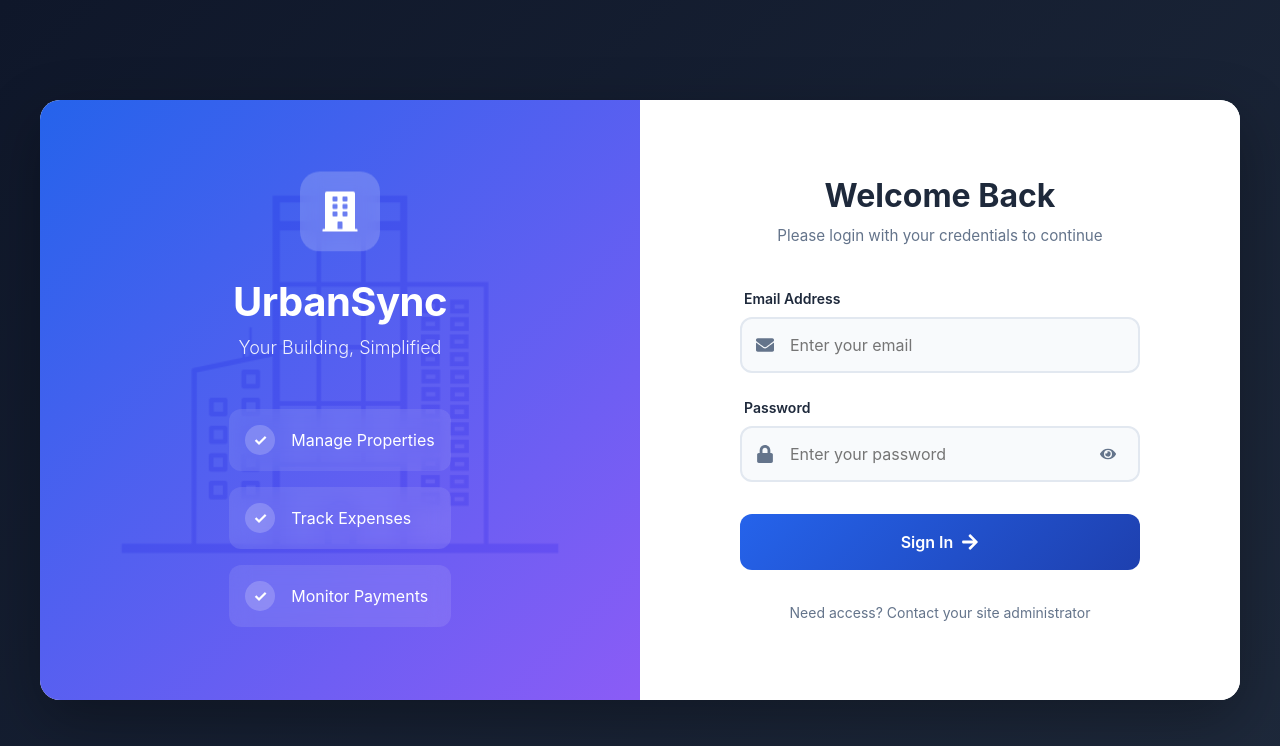
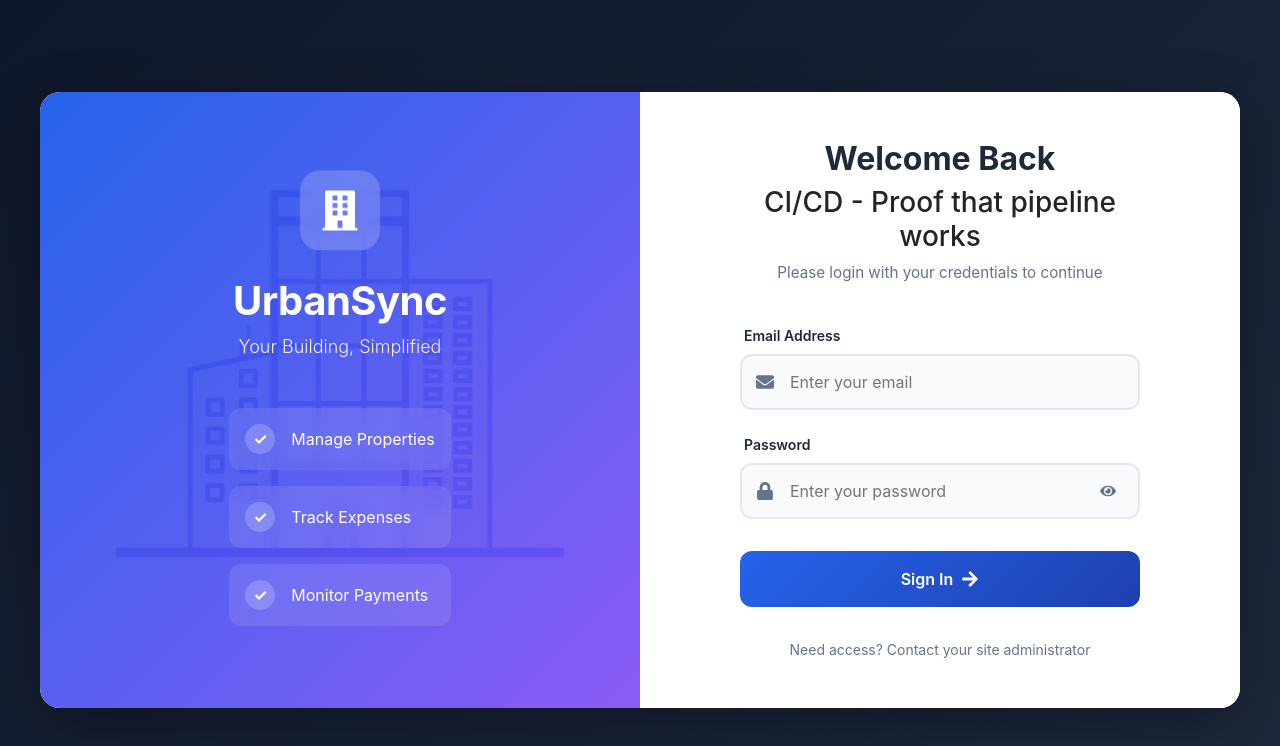
Before and after one commit to AGLoCo13/Node-React.js-Expenses-Application, a React (Create React App) app in the folder urbansync-v2/frontend/: page / in a window 1280 px wide. Shown: the top 746 px of the page. Built offline with nearby package versions, Linux system fonts and the light colour scheme.

Commit message:
Proof that Jenkins and CI/CD pipeline works

```diff
--- a/urbansync-v2/frontend/src/components/LoginPage.js
+++ b/urbansync-v2/frontend/src/components/LoginPage.js
@@ -109,6 +109,8 @@ function LoginPage() {
           <div className="login-form-container">
             <div className="login-header">
               <h2 className="login-title">Welcome Back</h2>
+              <h3 className='ci-cd'>CI/CD - Proof that pipeline works
+              </h3>
               <p className="login-description">
                 Please login with your credentials to continue
               </p>
```
